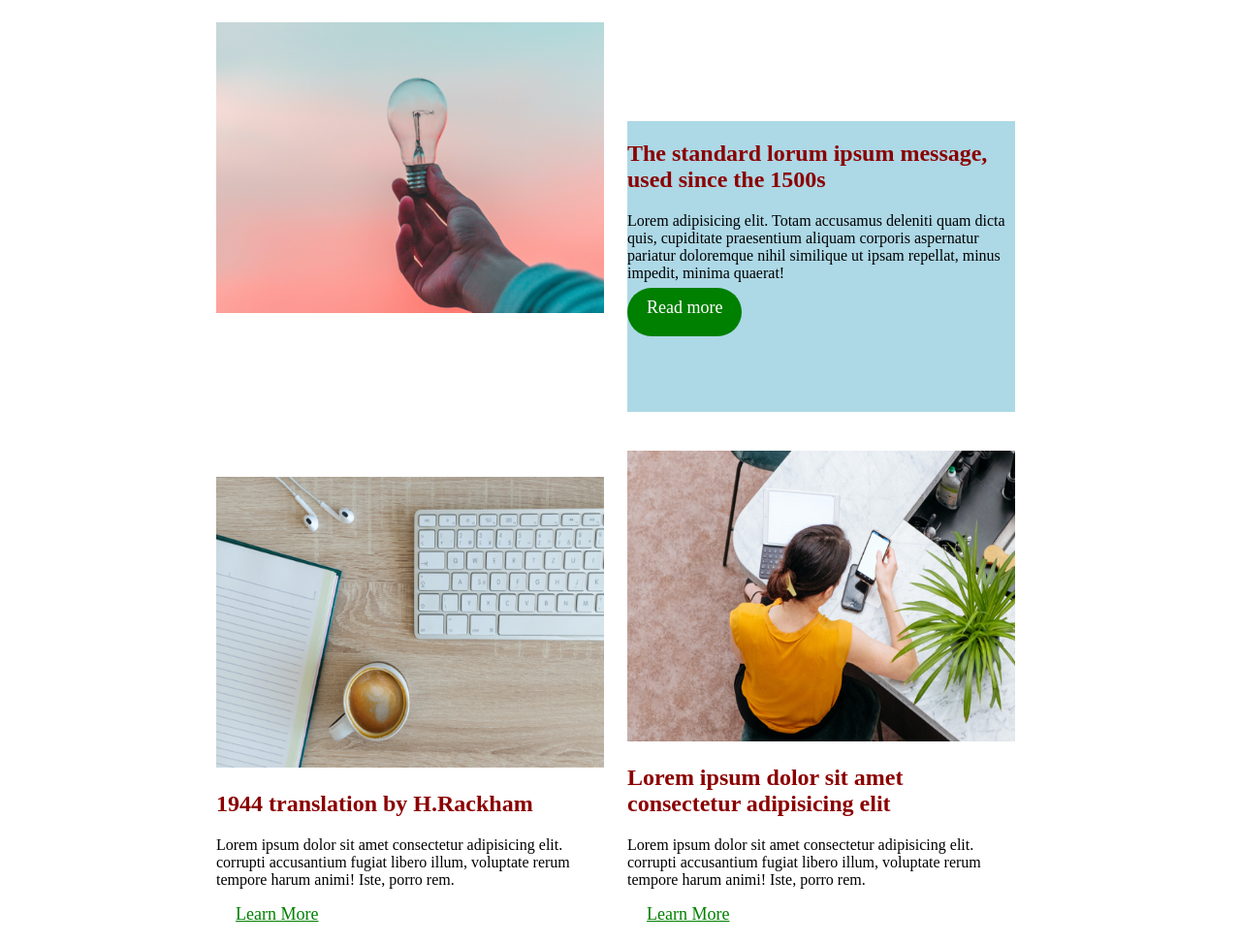
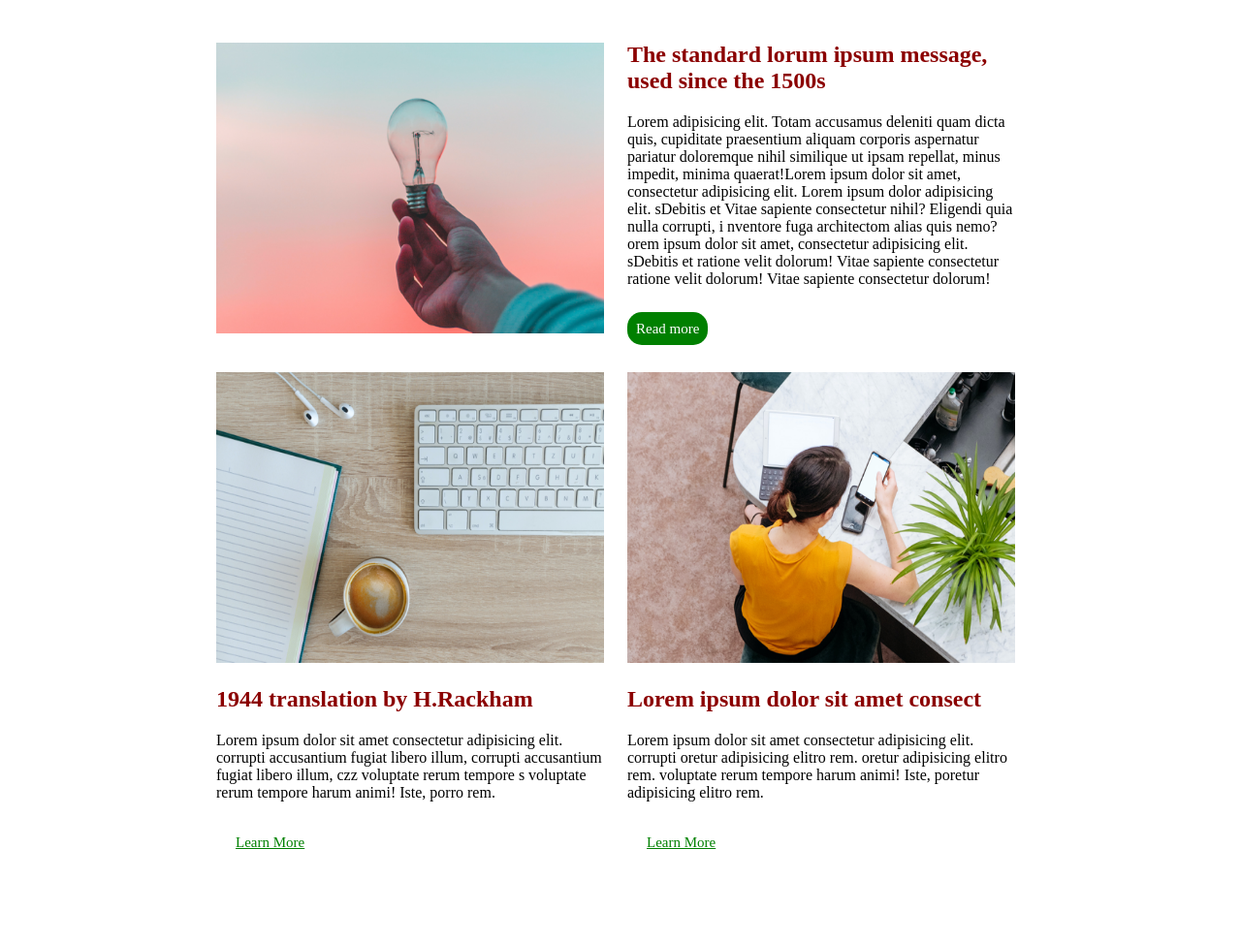
Before and after one commit to kiranakolkar/Checkpoint-1---HTML-CSS, a plain HTML site: page Blog.html in a window 1280 px wide. Shown: the part 79-1052 px from the top of the page at 97% size. After the commit the page ends 976 px from the top, so only its background shows below. Drawn offline with Linux system fonts and the light colour scheme.

Commit message:
updated files

```diff
--- a/Blog.html
+++ b/Blog.html
@@ -25,7 +25,14 @@
                        <h2>The standard lorum ipsum message, used since the 1500s</h2>
                        <P>Lorem adipisicing elit. Totam accusamus deleniti quam dicta quis,
                           cupiditate praesentium aliquam corporis aspernatur pariatur doloremque nihil similique ut ipsam repellat,
-                         minus impedit, minima quaerat!
+                         minus impedit, minima quaerat!Lorem ipsum dolor sit amet, consectetur adipisicing elit.
+                         Lorem ipsum dolor  adipisicing elit.
+                         sDebitis et Vitae sapiente consectetur nihil? Eligendi quia nulla corrupti, i
+                         nventore fuga architectom alias quis nemo?
+                         orem ipsum dolor sit amet, consectetur adipisicing elit.
+                         sDebitis et ratione velit dolorum! Vitae sapiente consectetur
+                         ratione velit dolorum! Vitae sapiente consectetur
+                         dolorum!
                        </P>
                        <a class="green background" href="#"> Read more </a>
                 </div>
@@ -37,16 +44,19 @@
                     <h2> 1944 translation by H.Rackham</h2>
                     <p>Lorem ipsum dolor sit amet consectetur adipisicing elit.
                        corrupti accusantium fugiat libero illum,
+                       corrupti accusantium fugiat libero illum,
+                       czz voluptate rerum tempore s
                        voluptate rerum tempore harum animi! Iste, porro rem.
                     </p>
                     <a class="green" href="#"> Learn More </a>
                  </div>
                  <div class="samebox">
                     <img src="pic03.png" alt="image">
-                    <h2> Lorem ipsum dolor sit amet consectetur adipisicing elit</h2>
+                    <h2> Lorem ipsum dolor sit amet consect</h2>
                     <p>Lorem ipsum dolor sit amet consectetur adipisicing elit.
-                       corrupti accusantium fugiat libero illum,
-                       voluptate rerum tempore harum animi! Iste, porro rem.
+                       corrupti  oretur adipisicing elitro rem.
+                       oretur adipisicing elitro rem.
+                       voluptate rerum tempore harum animi! Iste, poretur adipisicing elitro rem.
                     </p>
                     <a class="green" href="#"> Learn More </a>
                  </div>
--- a/stylenew.css
+++ b/stylenew.css
@@ -38,11 +38,13 @@ img{
 .samebox{
     height: 300px;
     width: 400px;
-    background-color: lightblue;
+
     display: inline-block;
     margin: 10px;
 
-
+}
+p{
+    padding-bottom: 17px;
 }
 
 
@@ -50,17 +52,17 @@ img{
 
 .green{
     color: green;
-    font-size: 18px;
+    font-size: 15px;
     text-decoration: underline;
 }
 .background{
-    padding-top: 10px;
-    height: 10px;
-    width: 30px;
+
+
+    padding: 9px;
     background-color: green;
     color: white;
-    border-radius: 30px;
     text-decoration: none;
+    border-radius: 15px;
 }
 h2{
     color: darkred
```
